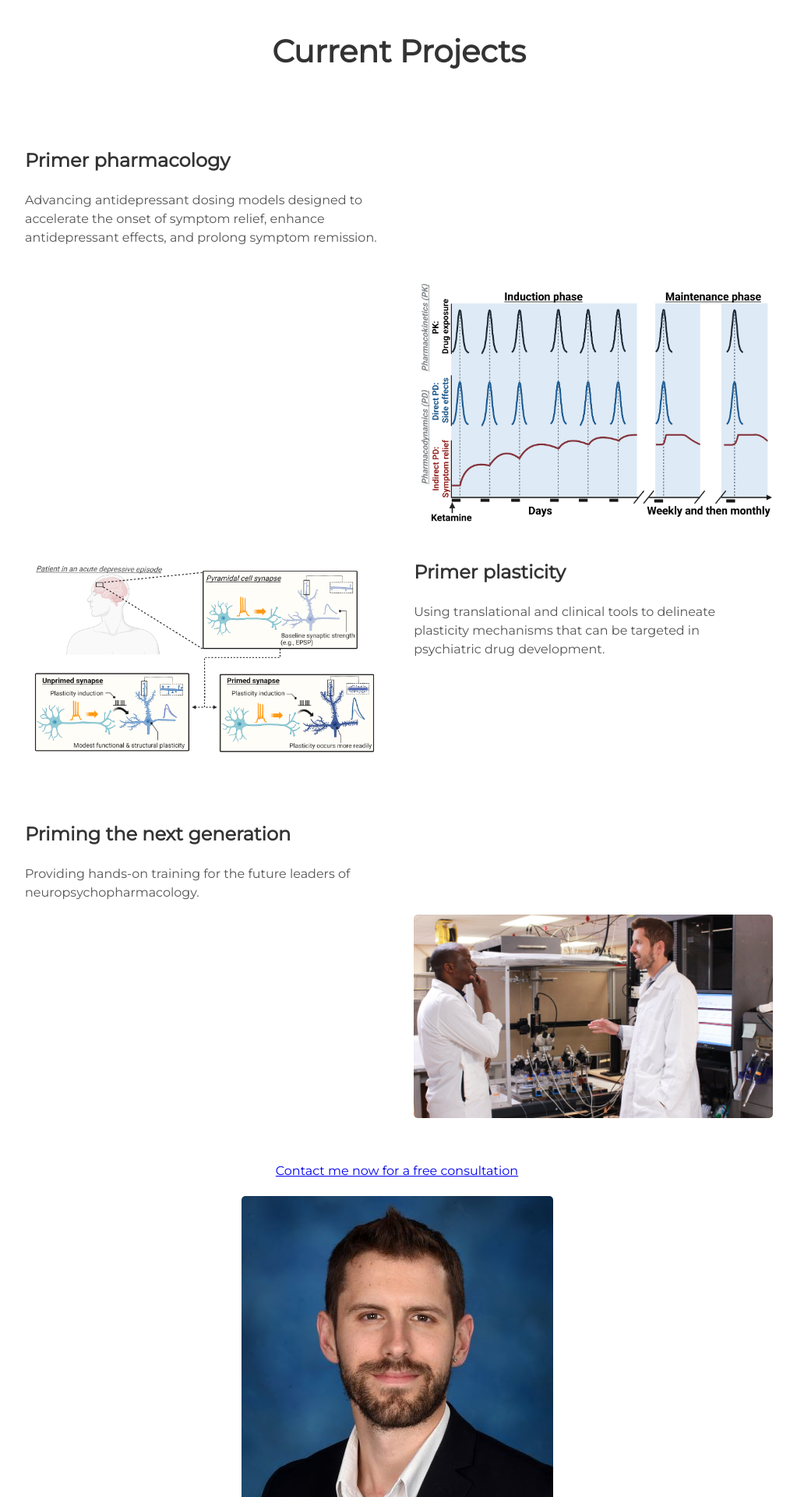
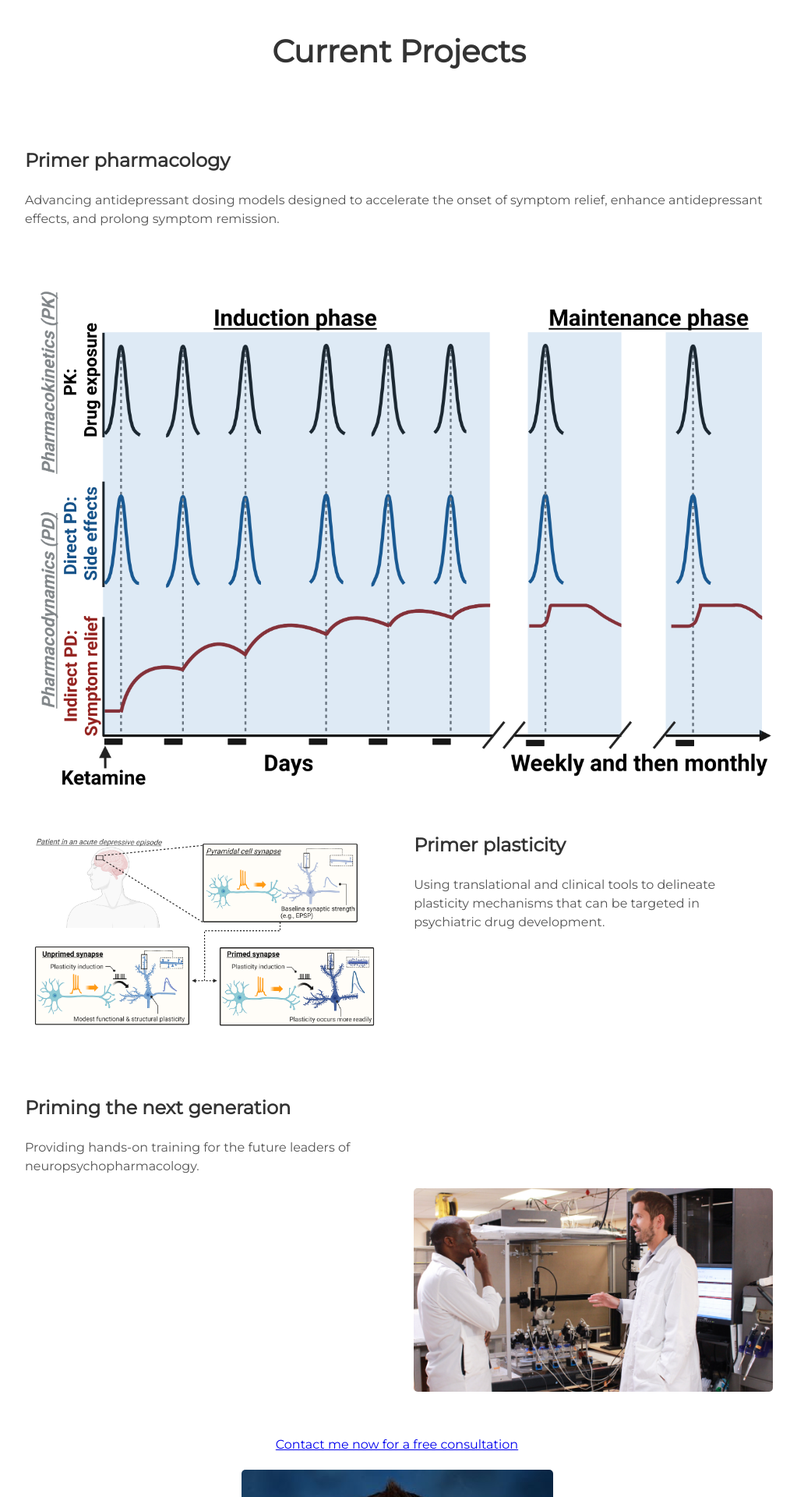
Before and after one commit to synaptic-priming/Nomad, a Jekyll site: the page built from index.html, in a window 1280 px wide. Shown: the part 2286-4206 px from the top of the page at 78% size, without its empty margins (128-1151 px from the left). Built offline with Jekyll 4.4.1, drawn with Linux system fonts in a browser that asks for light colours.

Commit message:
Update projects.html

```diff
--- a/_includes/projects.html
+++ b/_includes/projects.html
@@ -2,12 +2,12 @@
   <h1> Current Projects </h1>
 </div>
 <div class="user-projects">
-    <div class="contents">
+    <div class="contents-left">
     <h3> Primer pharmacology </h3>
     <p>Advancing antidepressant dosing models designed to accelerate the onset of symptom relief, enhance antidepressant effects, and prolong symptom remission.</p>
     </div>
-  <div class="images-right">
-    <img alt="mountains" src="{{ "/assets/img/Clinical KET timeline.png" | prepend: site.baseurl }}" />
+  <div class="images">
+    <img align="right" src="{{ "/assets/img/Clinical KET timeline.png" | prepend: site.baseurl }}" />
   </div>
 </div>
 <div class="user-projects">
```
